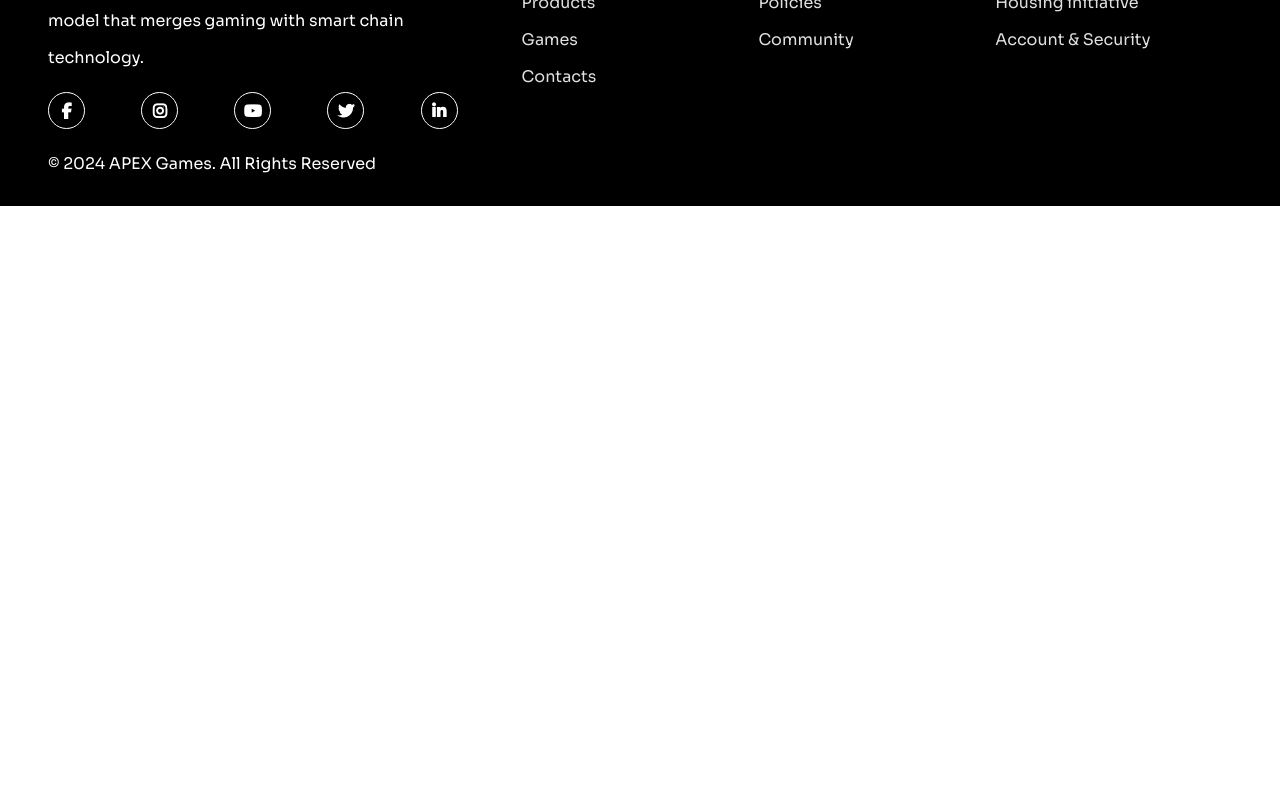
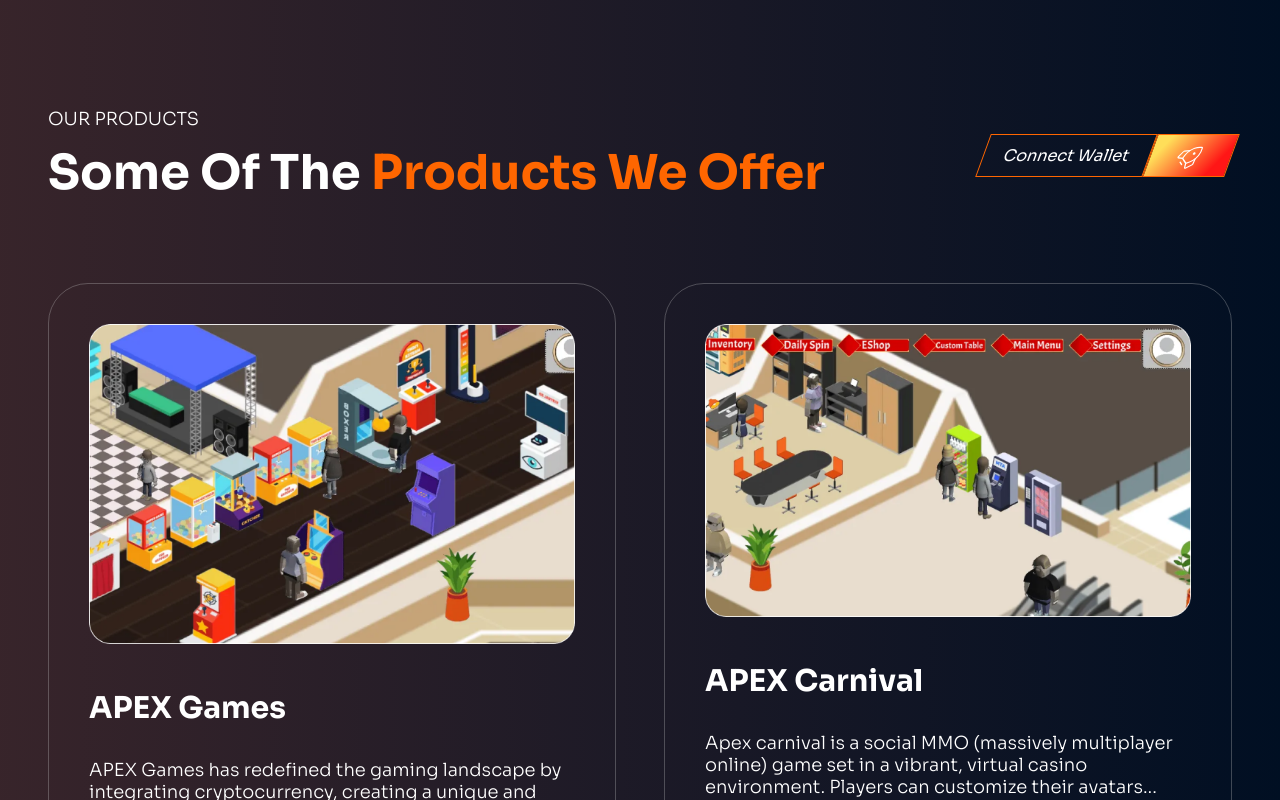
Before and after one commit to AdilAzhari/testing, a React (Vite) app: page / in a window 1280 px wide. Shown: the part 1180-1980 px from the top of the page. Before the commit the page ends 1386 px from the top, so only its background shows below. Built offline with nearby package versions, Linux system fonts and the light colour scheme.

Commit message:
feat: our product section created

```diff
--- a/src/components/HeroSection/HeroSection.css
+++ b/src/components/HeroSection/HeroSection.css
@@ -3,8 +3,8 @@ header {
   background-repeat: no-repeat;
   background-position: center;
   background-size: cover;
-  padding: 20px 10px;
-  margin: 0 20px 20px 20px;
+  padding: 1rem 2rem;
+  margin: 0 3rem 2rem 3rem;
 }
 
 .hero-section {
--- /dev/null
+++ b/src/components/ProductSection/LinkButton.jsx
@@ -0,0 +1,30 @@
+import { Link } from "react-router-dom";
+import rocketIcon from "../../assets/rocket.svg";
+
+function LinkButton({
+  link,
+  label,
+  dynamicColor,
+  borderLinkStyle,
+  borderArrowStyle,
+}) {
+  return (
+    <div className='link-btn-group'>
+      <Link
+        to={link}
+        className='product_card_link'
+        style={{ border: borderLinkStyle }}>
+        {label}
+      </Link>
+      <span
+        style={{
+          background: `linear-gradient(${dynamicColor})`,
+          border: borderArrowStyle,
+        }}>
+        <img src={rocketIcon} alt='rocket icon' />
+      </span>
+    </div>
+  );
+}
+
+export default LinkButton;
--- /dev/null
+++ b/src/components/ProductSection/ProductSection.css
@@ -0,0 +1,115 @@
+.product_section {
+  padding: 20px;
+}
+
+.product_section > hr {
+  color: #f60;
+  width: 200px;
+  margin: 160px auto;
+}
+
+.product_header_container {
+  display: flex;
+  flex-flow: column;
+  justify-content: space-between;
+  align-items: center;
+}
+
+.product_header_container > div > h5 {
+  text-align: left;
+  font-size: 18px;
+  font-weight: 300;
+  color: #fff;
+}
+
+.product_header_container > div > h3 {
+  margin-top: 12px;
+  font-size: 48px;
+  color: #fff;
+  text-align: left;
+}
+
+.link-btn-group > span {
+  display: flex;
+  justify-content: center;
+  align-items: center;
+  height: inherit;
+  color: #fff;
+  padding: 10px 20px;
+  font-size: 16px;
+  border: 1px solid #f60;
+  transform: skew(-20deg);
+}
+
+.product_header_container > div > h3 > span {
+  color: #f60;
+}
+
+.link-btn-group {
+  display: flex;
+  align-items: center;
+  height: 43px;
+}
+
+.product_card_link {
+  text-decoration: none;
+  color: #fff;
+  padding: 10px 20px;
+  transform: skew(-20deg);
+}
+
+.link-btn-group > span > img {
+  width: 40px;
+  aspect-ratio: 1;
+}
+
+.product-card-container {
+  display: flex;
+  flex-flow: column;
+  gap: 48px;
+  margin-top: 80px;
+  color: #fff;
+}
+
+.product-card-container > figure {
+  flex: 1;
+  padding: 40px;
+  background: transparent;
+  border: 1px solid rgb(202, 201, 201, 0.3);
+  border-radius: 40px;
+}
+
+.product-card-container > figure > img {
+  width: 100%;
+}
+
+.product-card-container > figure > figcaption {
+  margin-top: 40px;
+  display: flex;
+  flex-flow: column;
+  text-align: left;
+  gap: 32px;
+}
+
+.product-card-container > figure > figcaption > h3 {
+  font-size: 30px;
+}
+
+.product-card-container > figure > figcaption > p {
+  font-size: 18px;
+  font-weight: 300;
+}
+
+@media (min-width: 768px) {
+  .product_section {
+    padding: 1rem 3rem;
+  }
+
+  .product_header_container {
+    flex-flow: row;
+  }
+
+  .product-card-container {
+    flex-flow: row;
+  }
+}
--- /dev/null
+++ b/src/components/ProductSection/ProductSection.jsx
@@ -0,0 +1,80 @@
+import LinkButton from "./LinkButton";
+import "./ProductSection.css";
+import apexgame from "../../assets/apexgame.png";
+import apexcarnival from "../../assets/apexcarnival.png";
+
+const ProductCard = ({
+  borderLinkStyle,
+  borderArrowStyle,
+  cover_image,
+  title,
+  summary,
+  link,
+  colour,
+}) => {
+  return (
+    <figure>
+      <img src={cover_image} alt='product image' />
+      <figcaption>
+        <h3>{title}</h3>
+        <p>{summary}</p>
+        <LinkButton
+          borderLinkStyle={borderLinkStyle}
+          borderArrowStyle={borderArrowStyle}
+          link={link}
+          label={"Learn More"}
+          dynamicColor={`121.76deg, ${colour} 15.41%, ${colour} 81.48%`}
+        />
+      </figcaption>
+    </figure>
+  );
+};
+
+function ProductSection() {
+  return (
+    <section className='product_section'>
+      <hr />
+      <div className='product_header_container'>
+        <div>
+          <h5>OUR PRODUCTS</h5>
+          <h3>
+            Some Of The <span>Products We Offer</span>
+          </h3>
+        </div>
+        <LinkButton
+          link={"/"}
+          borderLinkStyle={"1px solid #f60"}
+          borderArrowStyle={"1px solid #f60"}
+          label={"Connect Wallet"}
+          dynamicColor={"121.76deg, #ffde59 15.41%, #ff1616 81.48%"}
+        />
+      </div>
+      <div className='product-card-container'>
+        <ProductCard
+          borderLinkStyle={"1px solid #DCB105"}
+          borderArrowStyle={"1px solid #DCB105"}
+          cover_image={apexgame}
+          title={"APEX Games"}
+          summary={
+            "APEX Games has redefined the gaming landscape by integrating cryptocurrency, creating a unique and innovative business model."
+          }
+          link={"/"}
+          colour={"#DCB105"}
+        />
+        <ProductCard
+          borderLinkStyle={"1px solid #004AAD"}
+          borderArrowStyle={"1px solid #004AAD"}
+          cover_image={apexcarnival}
+          title={"APEX Carnival"}
+          summary={
+            "Apex carnival is a social MMO (massively multiplayer online) game set in a vibrant, virtual casino environment. Players can customize their avatars..."
+          }
+          link={"/"}
+          colour={"#004AAD"}
+        />
+      </div>
+    </section>
+  );
+}
+
+export default ProductSection;
--- a/src/pages/HomePage/HomePage.jsx
+++ b/src/pages/HomePage/HomePage.jsx
@@ -1,11 +1,13 @@
 import React from "react";
 import HeroSection from "../../components/HeroSection/HeroSection";
 import Footer from "../../components/Footer/Footer";
+import ProductSection from "../../components/ProductSection/ProductSection";
 
 const HomePage = () => {
   return (
     <div data-testid='hompage'>
       <HeroSection />
+      <ProductSection />
       <Footer />
     </div>
   );
```
